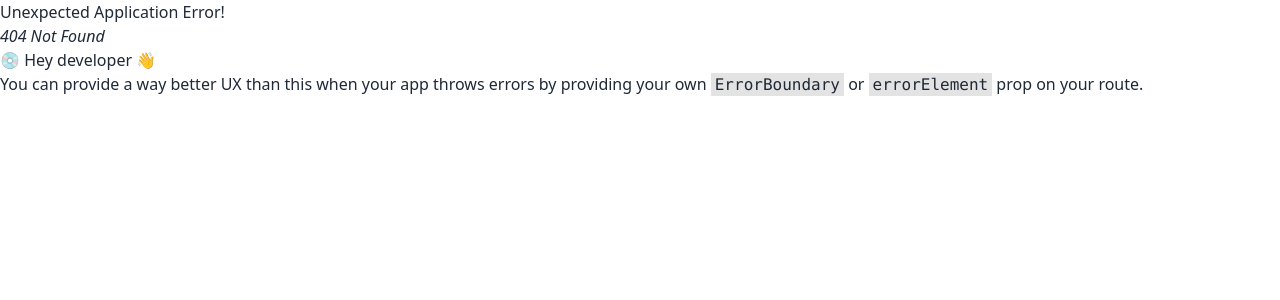
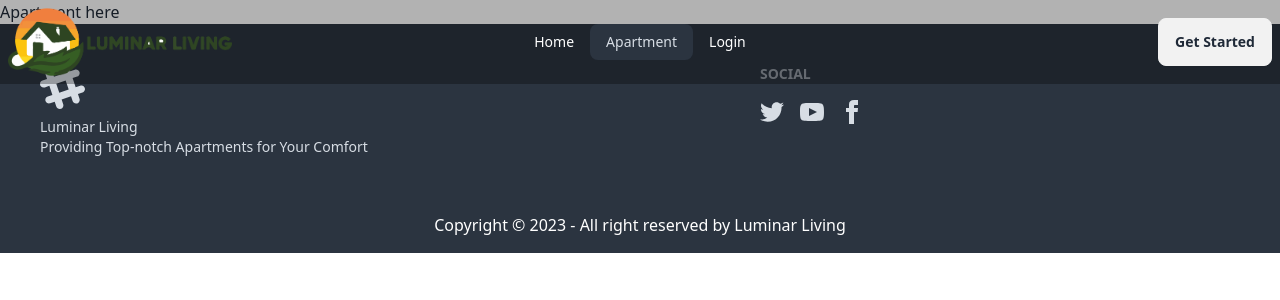
Before and after one commit to Rafi-17/luminar-living-client, a React (Vite) app: page /apartment in a window 1280 px wide. Before the commit this address had no page. Shown: the top 300 px of the page. Built offline with nearby package versions, Linux system fonts and the light colour scheme.

Commit message:
Apartment page created and added under main route

```diff
--- /dev/null
+++ b/src/Pages/Apartment/Apartment.jsx
@@ -0,0 +1,10 @@
+
+const Apartment = () => {
+    return (
+        <div>
+            Apartment here
+        </div>
+    );
+};
+
+export default Apartment;
--- a/src/Pages/Shared/Navbar/Navbar.jsx
+++ b/src/Pages/Shared/Navbar/Navbar.jsx
@@ -5,8 +5,7 @@ import './Navbar.css'
 const Navbar = () => {
     const navOptions = <>
         <li><NavLink to='/'>Home</NavLink></li>
-        <li><NavLink to={'/menu'}>Our Menu</NavLink></li>
-        <li><NavLink to={'/order/salad'}>Order Food</NavLink></li>
+        <li><NavLink to={'/apartment'}>Apartment</NavLink></li>
         <li><NavLink to={'/login'}>Login</NavLink></li>
     </>
 
--- a/src/Routes/Routes.jsx
+++ b/src/Routes/Routes.jsx
@@ -3,6 +3,7 @@ import {
   } from "react-router-dom";
 import Main from "../Layout/Main";
 import Home from "../Pages/Home/Home/Home";
+import Apartment from "../Pages/Apartment/Apartment";
 
 
 export const router = createBrowserRouter([
@@ -14,6 +15,10 @@ export const router = createBrowserRouter([
             path:'/',
             element:<Home></Home>
         },
+        {
+            path:'/apartment',
+            element:<Apartment></Apartment>
+        },
       ]
     },
   ]);
```
